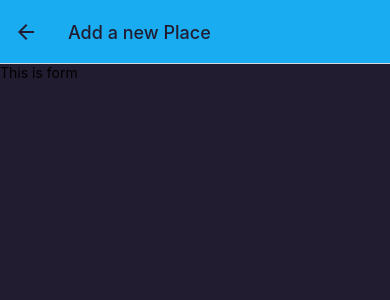
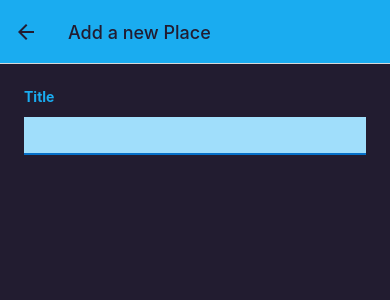
Before and after one commit to Hardik0101/RNApp6, a React Native app: screen /AddPlace in a window 390 px wide. Shown: the top 300 px of the page. Built offline with nearby package versions, Linux system fonts and the light colour scheme.

Commit message:
Image picker added

```diff
--- a/app.json
+++ b/app.json
@@ -11,9 +11,7 @@
       "resizeMode": "contain",
       "backgroundColor": "#ffffff"
     },
-    "assetBundlePatterns": [
-      "**/*"
-    ],
+    "assetBundlePatterns": ["**/*"],
     "ios": {
       "supportsTablet": true
     },
@@ -25,6 +23,14 @@
     },
     "web": {
       "favicon": "./assets/favicon.png"
-    }
+    },
+    "plugins": [
+      [
+        "expo-image-picker",
+        {
+          "cameraPermission": "The app needs access to your camera in order to take photos of your favorite places."
+        }
+      ]
+    ]
   }
 }
--- a/components/Places/PlaceForm.js
+++ b/components/Places/PlaceForm.js
@@ -1,12 +1,47 @@
-import { Text, View, StyleSheet } from "react-native";
+import { useState } from "react";
+import { ScrollView, StyleSheet, Text, TextInput, View } from "react-native";
+import { Colors } from "../../constant/colors";
 
 function PlaceForm() {
+  const [enteredTitle, setEnteredTitle] = useState("");
+
+  function changeTitleHandler(enteredText) {
+    setEnteredTitle(enteredText);
+  }
+
   return (
-    <View>
-      <Text>This is form</Text>
-    </View>
+    <ScrollView style={styles.form}>
+      <View>
+        <Text style={styles.label}>Title</Text>
+        <TextInput
+          style={styles.input}
+          onChangeText={changeTitleHandler}
+          value={enteredTitle}
+        />
+      </View>
+    </ScrollView>
   );
 }
 
 export default PlaceForm;
-const styles = StyleSheet.create({});
+
+const styles = StyleSheet.create({
+  form: {
+    flex: 1,
+    padding: 24,
+  },
+  label: {
+    fontWeight: "bold",
+    marginBottom: 4,
+    color: Colors.primary500,
+  },
+  input: {
+    marginVertical: 8,
+    paddingHorizontal: 4,
+    paddingVertical: 8,
+    fontSize: 16,
+    borderBottomColor: Colors.primary700,
+    borderBottomWidth: 2,
+    backgroundColor: Colors.primary100,
+  },
+});
--- a/package.json
+++ b/package.json
@@ -17,7 +17,8 @@
     "react": "18.2.0",
     "react-native": "0.73.4",
     "react-native-screens": "~3.29.0",
-    "react-native-safe-area-context": "4.8.2"
+    "react-native-safe-area-context": "4.8.2",
+    "expo-image-picker": "~14.7.1"
   },
   "devDependencies": {
     "@babel/core": "^7.20.0"
```
Also changed, not shown: components/Places/ImagePicker.js (added), 1 other file (tests, documents, lock files or other folders).
